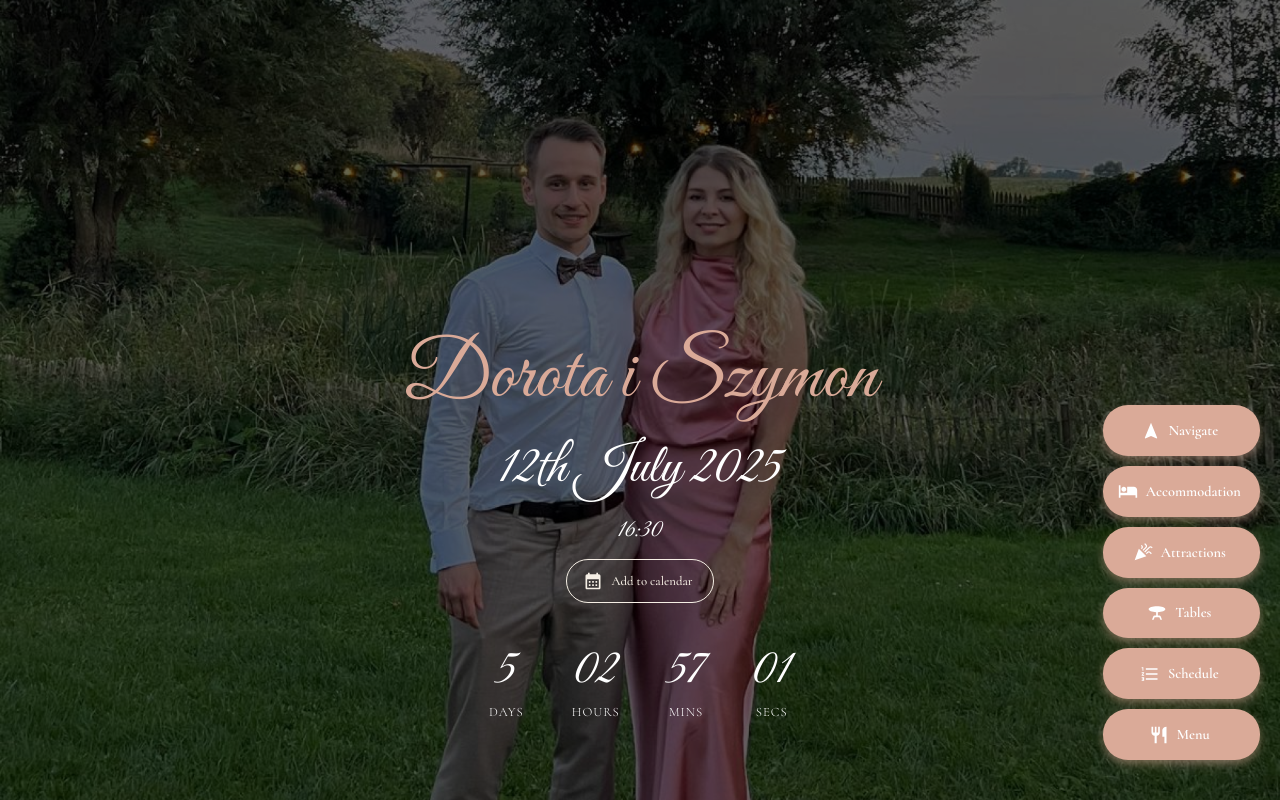
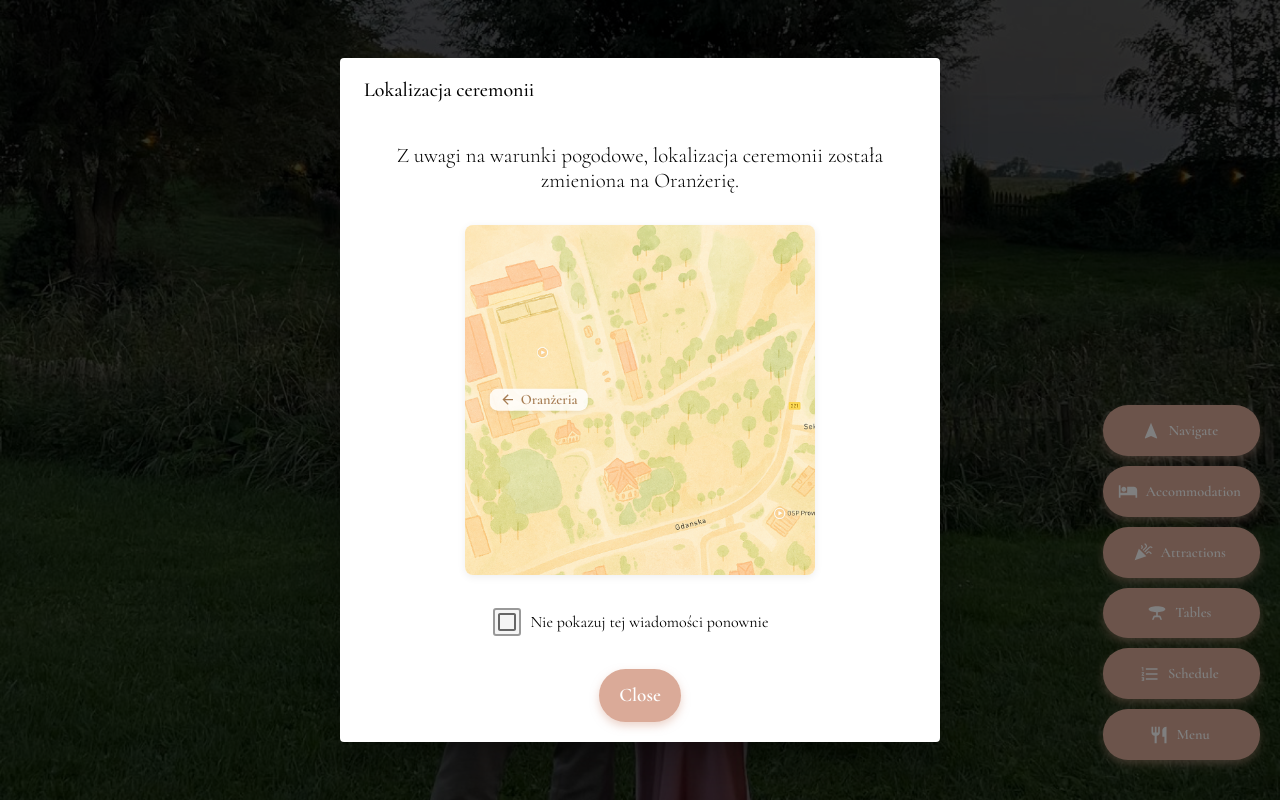
Before and after one commit to Milszym/wedding-web, a React (Create React App) app: page / in a window 1280 px wide. Shown: the top 800 px of the page. Built offline with nearby package versions, Linux system fonts and the light colour scheme.

Commit message:
Update AppContent.tsx to show orangery

```diff
--- a/src/ui/AppContent.tsx
+++ b/src/ui/AppContent.tsx
@@ -29,7 +29,7 @@ export const AppContent = () => {
     };
 
     return <>
-        {/* <CeremonyLocationDialog open={showDialog} onClose={handleCloseDialog} /> */}
+        <CeremonyLocationDialog open={showDialog} onClose={handleCloseDialog} />
         {/* <Navigation /> */}
         <Title/>
         <Location/>
```
